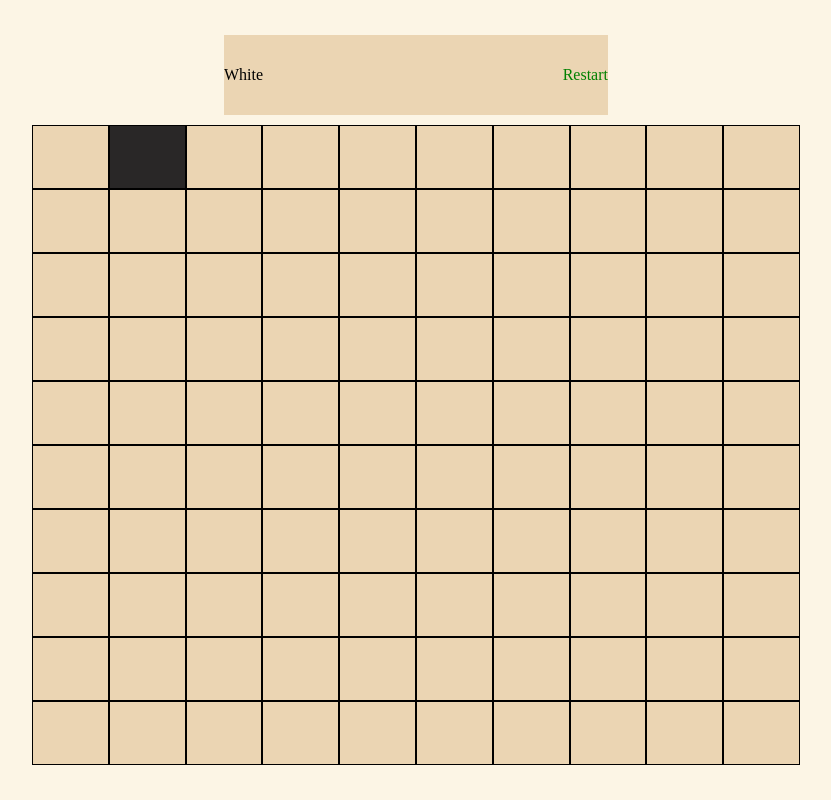
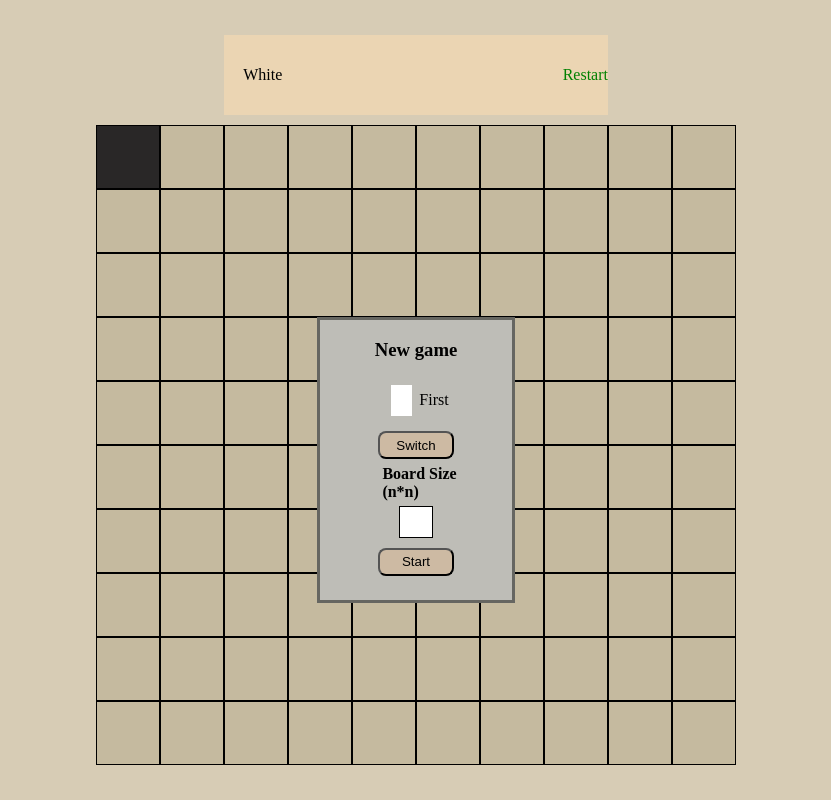
Before and after one commit to andrewbrindley/COSC560-Assignment-1, a website built with Parcel: page index.html in a window 1280 px wide. Both pictures are taken after a click on the element 371 px from the left and 157 px from the top of the page. Shown: the whole page, without its empty margins (224-1055 px from the left). Built offline with nearby package versions, Linux system fonts and the light colour scheme.

Commit message:
added css and html for modal

```diff
--- a/app.js
+++ b/app.js
@@ -12,9 +12,15 @@ Object.defineProperty(exports, "__esModule", { value: true });
 var util_1 = require("./util");
 var Controller = /** @class */ (function () {
     function Controller() {
+        this.playing = false;
         this.turn = 0;
         this.game = new Game(this.turn, 10, 10);
     }
+    Controller.prototype.activateMenu = function () {
+        var menu = document.getElementById('modal');
+        if (menu)
+            menu.style.visibility = 'visible';
+    };
     return Controller;
 }());
 var Game = /** @class */ (function () {
@@ -31,17 +37,17 @@ var Game = /** @class */ (function () {
             tile.element.classList.remove('empty');
             tile.element.classList.add(!_this.turn ? 'black' : 'white');
             var row = tile.row, column = tile.column;
-            var pv = (0, util_1.findPaths)(_this.grid.values(), _this.turn, row, column);
-            for (var _i = 0, pv_1 = pv; _i < pv_1.length; _i++) {
-                var p = pv_1[_i];
-                for (var _a = 0, p_1 = p; _a < p_1.length; _a++) {
-                    var path = p_1[_a];
-                    for (var _b = 0, path_1 = path; _b < path_1.length; _b++) {
-                        var _c = path_1[_b], x = _c[0], y = _c[1];
-                        _this.grid.tiles[x][y].element.classList.add('path');
-                    }
+            var paths = (0, util_1.findPaths)(_this.grid.values(), _this.turn, row, column);
+            for (var _i = 0, paths_1 = paths; _i < paths_1.length; _i++) {
+                var path = paths_1[_i];
+                for (var _a = 0, path_1 = path; _a < path_1.length; _a++) {
+                    var _b = path_1[_a], x = _b[0], y = _b[1];
+                    _this.grid.tiles[x][y].element.classList.add('path');
                 }
             }
+            ;
+            _this.gameOver = paths.length > 0;
+            _this.placed += 1;
         };
         this.nextTurn = function () {
             _this.turn = (_this.turn + 1) % 2;
@@ -56,7 +62,8 @@ var Game = /** @class */ (function () {
         this.start = turn;
         this.header = new Header(this.turn, function () { return _this.restart(); });
         this.grid = new Grid(rows, columns, this.tileClicked);
-        this.placedTileCount = 0;
+        this.gameOver = false;
+        this.placed = 0;
     }
     return Game;
 }());
@@ -116,8 +123,7 @@ var Tile = /** @class */ (function () {
         var _this = this;
         this.reset = function () {
             if (_this.value > -1) {
-                _this.element.classList.remove(!_this.value ? 'black' : 'white');
-                _this.element.classList.add('empty');
+                _this.element.className = "empty";
                 _this.value = -1;
             }
         };
--- a/index.html
+++ b/index.html
@@ -9,7 +9,32 @@
     <link rel="stylesheet" href="./style.css" />
   </head>
   <body>
-    <main class="main">
+    <main class="main" id="main">
+      <div id="modal">
+          <h3>
+              New game
+          </h3>
+          <div id="turn">
+            <div class="icon" id="whiteIcon">
+
+            </div>
+            <span>
+              First
+            </span>
+          </div>
+          <button class="menuButton">
+              Switch
+          </button>
+          <span class="boardSize">
+              Board Size (n*n)
+          </span>
+          <input class="boardSizeInput">
+
+          </input>
+          <button class="menuButton">
+            Start
+        </button>
+      </div>
       <header class="header" id="header">
       </header>
       <div id="game">
--- a/style.css
+++ b/style.css
@@ -12,19 +12,18 @@ body{
     flex-direction: column;
     align-items: center;
     justify-content: center;
-    background-color: #FCF5E5;
+    background-color: #D7CCB5;
     overflow: hidden;
 }
 
 .grid{
-    background-color: cyan;
     display: grid;
     height: 80vh;
-    width: 60vw;
+    width: 50vw;
 }
 
 .empty{
-    background-color: #ebd5b3;
+    background-color: rgba(80, 64, 10, 0.13);
     border: 1px solid black;
 }
 
@@ -59,3 +58,71 @@ body{
 .headerItem:hover{
     cursor: pointer
 }
+
+#modal{
+    position: absolute;
+    margin-top: 15vh;
+    width: 15vw;
+    height: 35vh;
+    background-color: #BEBDB7;
+    border: 3px solid #666661;
+    visibility: visible;
+    display: flex;
+    flex-direction: column;
+    align-items: center;
+}
+
+#turn{
+    display: flex;
+    align-items: center;
+    justify-content: center;
+    width: 75%;
+    height: 15%;
+}
+
+.icon{
+    width: 15%;
+    height: 75%;
+}
+
+.icon, span{
+    margin-left: 5%;
+}
+
+#blackIcon{
+    background-color: black;
+}
+
+#whiteIcon{
+    background-color: white;
+}
+
+.menuButton{
+    margin-top: 5%;
+    width: 40%;
+    height: 10%;
+    border-radius: 8px;
+    background-color: #CDBAA3;
+}
+
+.menuButton:hover{
+    cursor: pointer;
+}
+
+.boardSize{
+    margin-top: 5%;
+    width: 40%;
+    height: 10%;
+    display: flex;
+    align-items: center;
+    justify-content: center;
+    font-weight: bold;
+}
+
+.boardSizeInput{
+    width: 15%;
+    height: 10%;
+    margin-top: 5%;
+    border: 1px solid black;
+    text-align: center;
+}
--- a/util.js
+++ b/util.js
@@ -35,13 +35,6 @@ var findPaths = function (grid, turn, i, j) {
     var vertical = grid.map(function (_, index) { return [index, j]; });
     var prim = primaryDiagonal(grid, i, j);
     var sec = secondaryDiagonal(grid, i, j);
-    var groups = [horizontal, vertical, prim, sec];
-    var paths = groups.map(function (group, index) {
-        var seq = findSequences(group, grid, turn);
-        if (index === 1)
-            console.log(seq);
-        return seq;
-    });
-    return paths;
+    return [horizontal, vertical, prim, sec].map(function (group) { return findSequences(group, grid, turn); }).flat();
 };
 exports.findPaths = findPaths;
```
Also changed, not shown: app.ts (+19 -11 lines), util.ts (+2 -9 lines).
